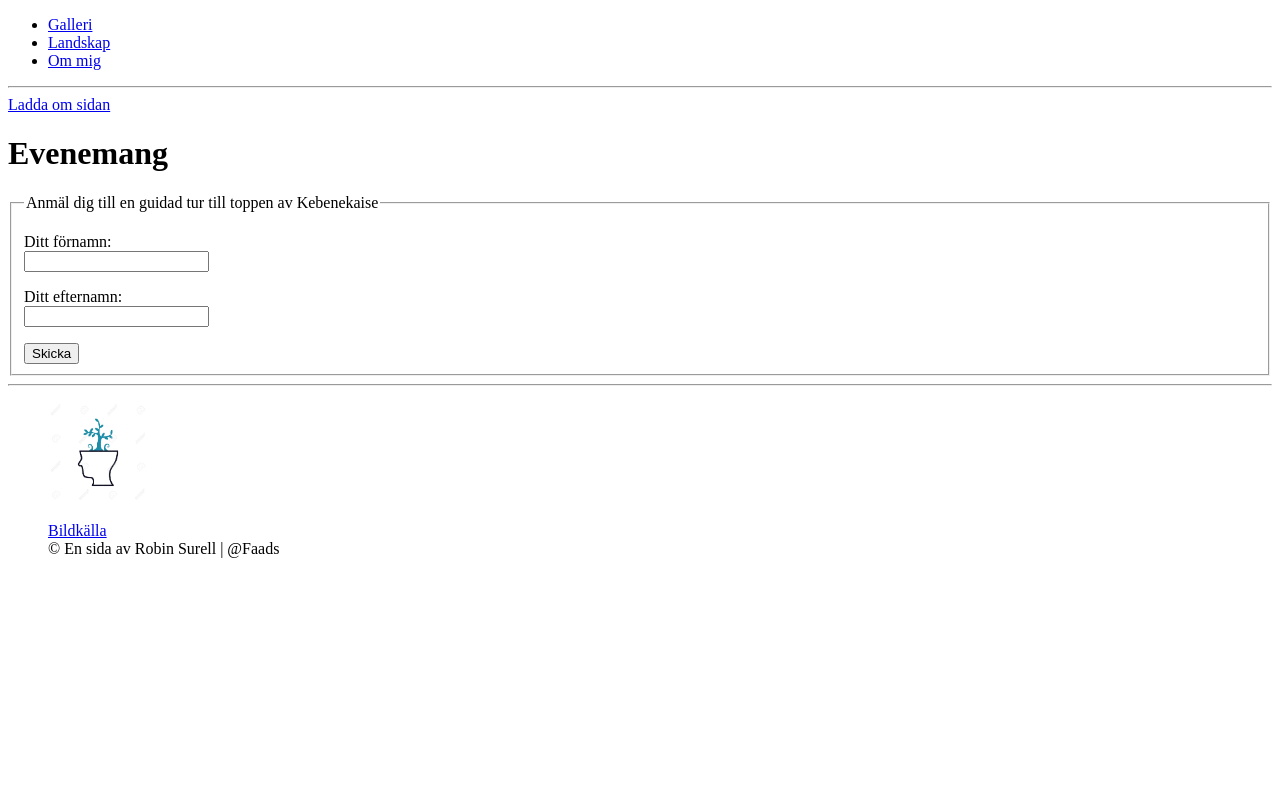
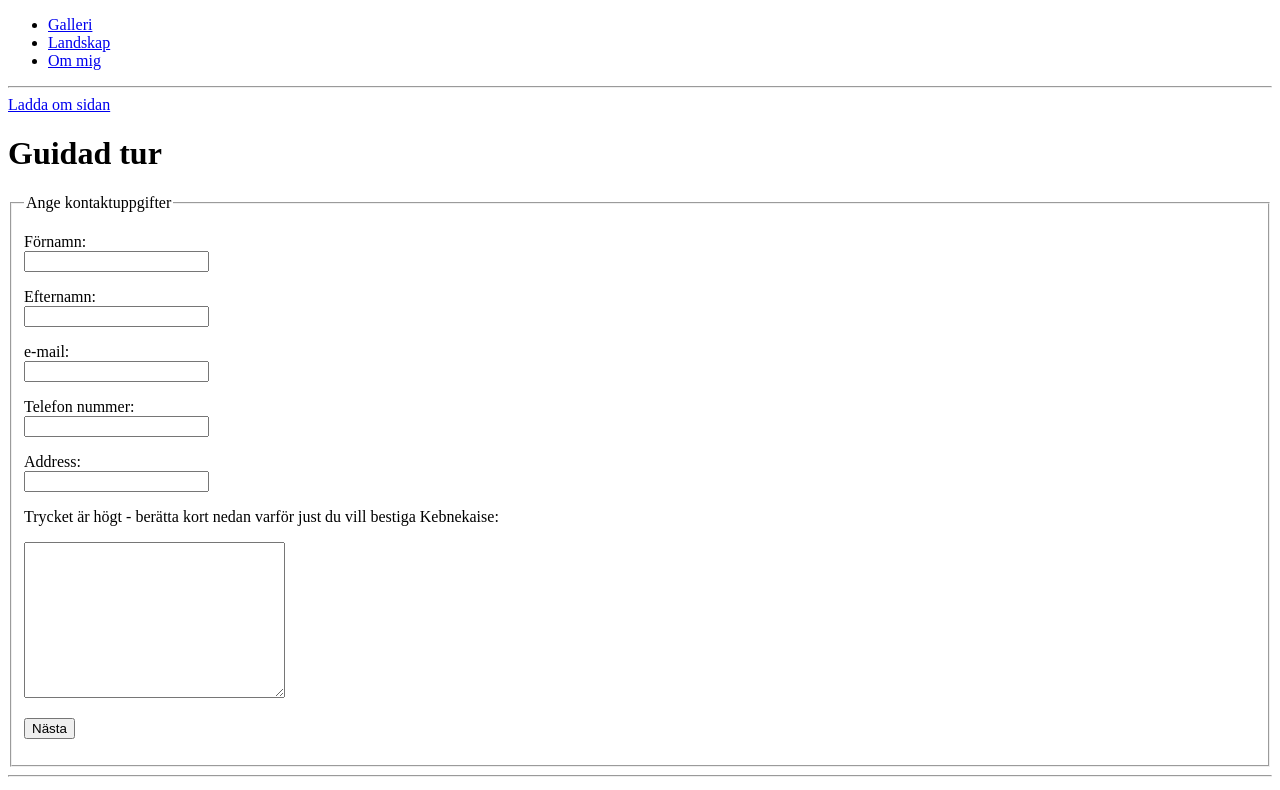
Before and after one commit to Faads/Case-1-HTML, a plain HTML site: page event.html in a window 1280 px wide. Shown: the top 790 px of the page. Drawn offline with Linux system fonts and the light colour scheme.

Commit message:
added form.html it continues the application for event.html on a new page

```diff
--- a/event.html
+++ b/event.html
@@ -5,7 +5,7 @@
     <meta charset="UTF-8">
     <meta http-equiv="X-UA-Compatible" content="IE=edge">
     <meta name="viewport" content="width=device-width, initial-scale=1.0">
-    <title>Evenemang</title>
+    <title>Guidad tur</title>
 </head>
 
 <body>
@@ -27,17 +27,17 @@
 
     <!-- form to sign upp for a guided tour. I am aware that <push> should be used instead of <get> but i use <get> for convinience -->
 
-    <h1>Evenemang</h1>
+    <h1>Guidad tur</h1>
 
-    <form action="event.html" method="get">
+    <form action="form.html" method="get">
 
         <fieldset>
             <legend>
-                Anmäl dig till en guidad tur till toppen av Kebenekaise
+                Ange kontaktuppgifter
             </legend>
             <p>
                 <label>
-                    Ditt förnamn: <br> <input type="text" name="firstName" id="firstName">
+                    Förnamn: <br> <input type="text" name="firstName" id="firstName" required minlength="3" maxlength="20">
 
                 </label>
             </p>
@@ -45,15 +45,46 @@
 
             <p>
                 <label>
-                    Ditt efternamn: <br> <input type="text" name="lastName" id="lastName">
+                    Efternamn: <br> <input type="text" name="lastName" id="lastName" required minlength="3" maxlength="20">
 
                 </label>
             </p>
 
-            <input type="submit" value="Skicka">
+            <p>
+                <label>
+                    e-mail: <br> <input type="email" name="eMail" id="eMail" required="@" minlength="5" maxlength="20">
+
+                </label>
+            </p>
+
+            <p>
+                <label>
+                    Telefon nummer: <br> <input type="tel" name="tel" id="tel"required minlength="19" maxlength="10">
+                </label>
+            </p>
+
+            <p>
+                <label>
+                   Address: <br> <input type="text" name="adress" id="address" required minlength="4" maxlength="15">
+                </label>
+            </p>
+
+
+
+
+            <p>
+                <label for="info">Trycket är högt - berätta kort nedan varför just du vill bestiga Kebnekaise:</label>
+            </p>
+            <textarea name="info" id="info" cols="30" rows="10" minlength="10" maxlength="100" required></textarea>
+            <p>
+                <input type="submit" value="Nästa">
+            </p>
 
         </fieldset>
     </form>
+
+    <!-- textarea - to sign upp for our popular guided tour! -->
+
 
     <hr>
     <footer>
@@ -68,7 +99,6 @@
                     &copy; En sida av Robin Surell | @Faads
             </figcaption>
         </figure>
-
     </footer>
 
 </body>
```
Also changed, not shown: form.html (added, +61 -0 lines).
